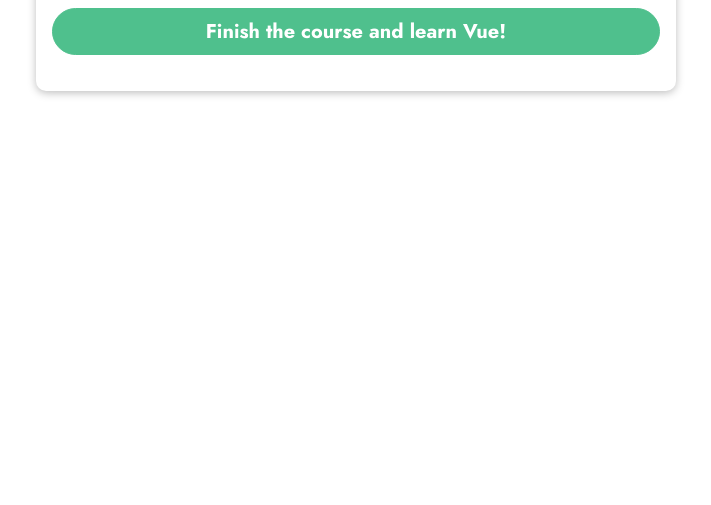
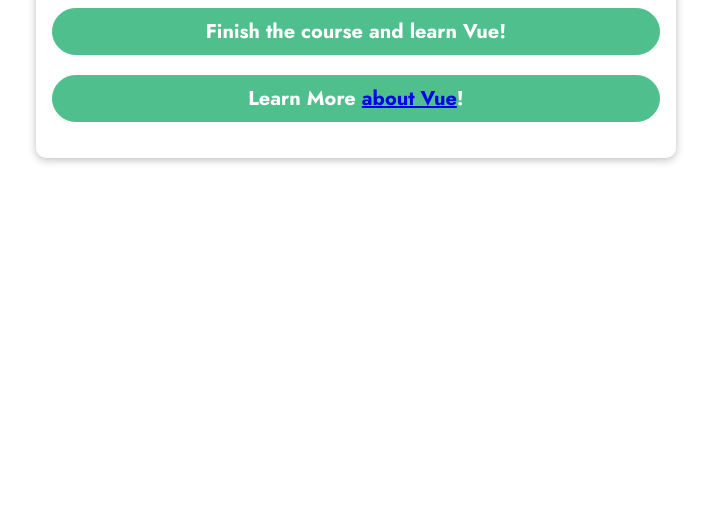
Before and after one commit to katybirkett/small-vue-practices, a plain HTML site: page basics-01-starting-code/index.html in a window 1280 px wide. Shown: the part 295-800 px from the top of the page, without its empty margins (284-995 px from the left). Drawn offline with nearby package versions, Linux system fonts and the light colour scheme.

Commit message:
v-bind added

```diff
--- a/basics-01-starting-code/app.js
+++ b/basics-01-starting-code/app.js
@@ -1,7 +1,8 @@
 const app = Vue.createApp({
     data() {
         return {
-            courseGoal: 'Finish the course and learn Vue!'
+            courseGoal: 'Finish the course and learn Vue!',
+            vueLink: 'https://vuejs.org/',
         };
     }
 });
--- a/basics-01-starting-code/index.html
+++ b/basics-01-starting-code/index.html
@@ -19,6 +19,7 @@
     <section id="user-goal">
       <h2>My Course Goal</h2>
       <p>{{courseGoal}}</p>
+      <p>Learn More <a v-bind:href="vueLink">about Vue</a>!</p>
     </section>
   </body>
 </html>
```
